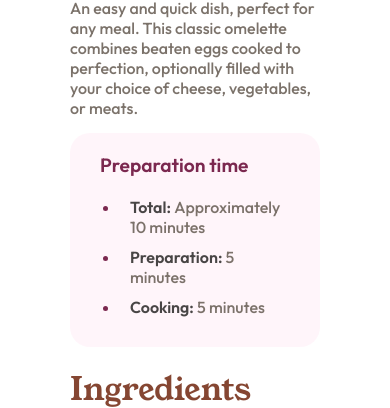
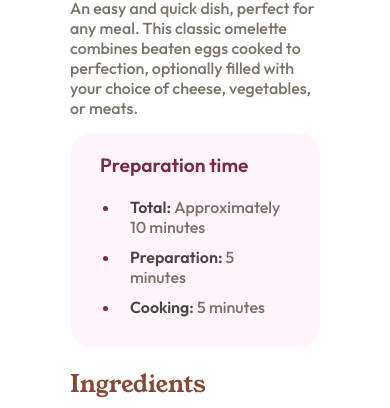
Before and after one commit to Luwispaul/Recipiepage, a plain HTML site: page index.html in a window 390 px wide. Shown: the part 350-758 px from the top of the page. Drawn offline with Linux system fonts and the light colour scheme.

Commit message:
Update styles.css
Fixed a bug

```diff
--- a/styles.css
+++ b/styles.css
@@ -171,7 +171,7 @@ td {
   }
 
  h2 {
-   font-size: 150;
+   font-size: 150%;
  }
 
  h4 {
```
